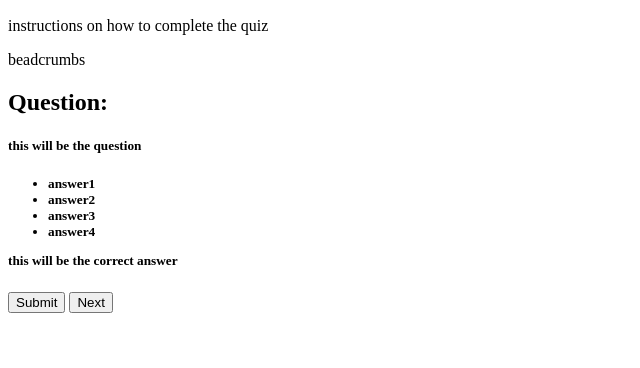
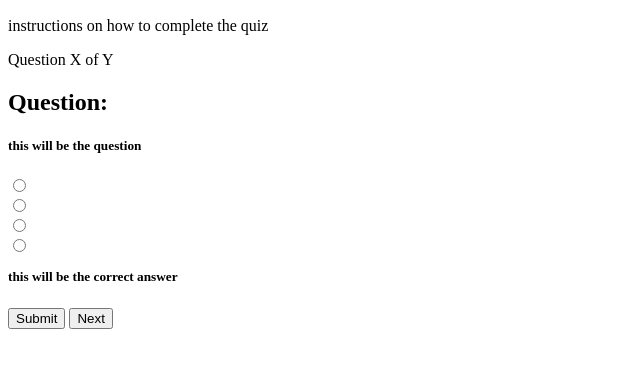
Before and after one commit to talta/BasicMathQuiz, a plain HTML site: page index.html in a window 1280 px wide. Shown: the part 50-418 px from the top of the page, without its empty margins (0-640 px from the left). Drawn offline with nearby package versions, Linux system fonts and the light colour scheme.

Commit message:
quiz chllenge prototype

```diff
--- a/Main.css
+++ b/Main.css
@@ -0,0 +1,19 @@
+*{
+	text-align: center;
+}
+
+nav{
+	background-color: grey;
+}
+
+.questionTitle{
+	color: black;
+}
+
+.question{
+	color:black;
+}
+
+form{
+
+}
--- a/index.html
+++ b/index.html
@@ -1,23 +1,24 @@
 <!DOCTYPE html>
 <html>
 <head>
-	<title>Number's Quiz</title>
+	<title>Number's Quiz2</title>
 </head>
 <body>
 	<nav>
 		<h1 class='pageTitle'>Basic Math Quiz</h1>
 		<p>instructions on how to complete the quiz</p>
-		<p>beadcrumbs</p>
+		<p>Question X of Y</p>
 	</nav>
 	<main>
 		<h2 class='questionTitle'>Question:</h2>
 		<h5 class='question'>this will be the question<h5>
-			<ul class='answers'>
-				<li>answer1</li>
-				<li>answer2</li>
-				<li>answer3</li>
-				<li>answer4</li>
-			</ul>
+			<form class='answers'>
+				<input type="radio" name="answer" value=""><br>
+				<input type="radio" name="answer" value=""><br>
+				<input type="radio" name="answer" value=""><br>
+				<input type="radio" name="answer" value=""><br>
+			</form>
+
 		<p class='correctAnswer'>this will be the correct answer</p>
 	</main>
 	<div>
```
